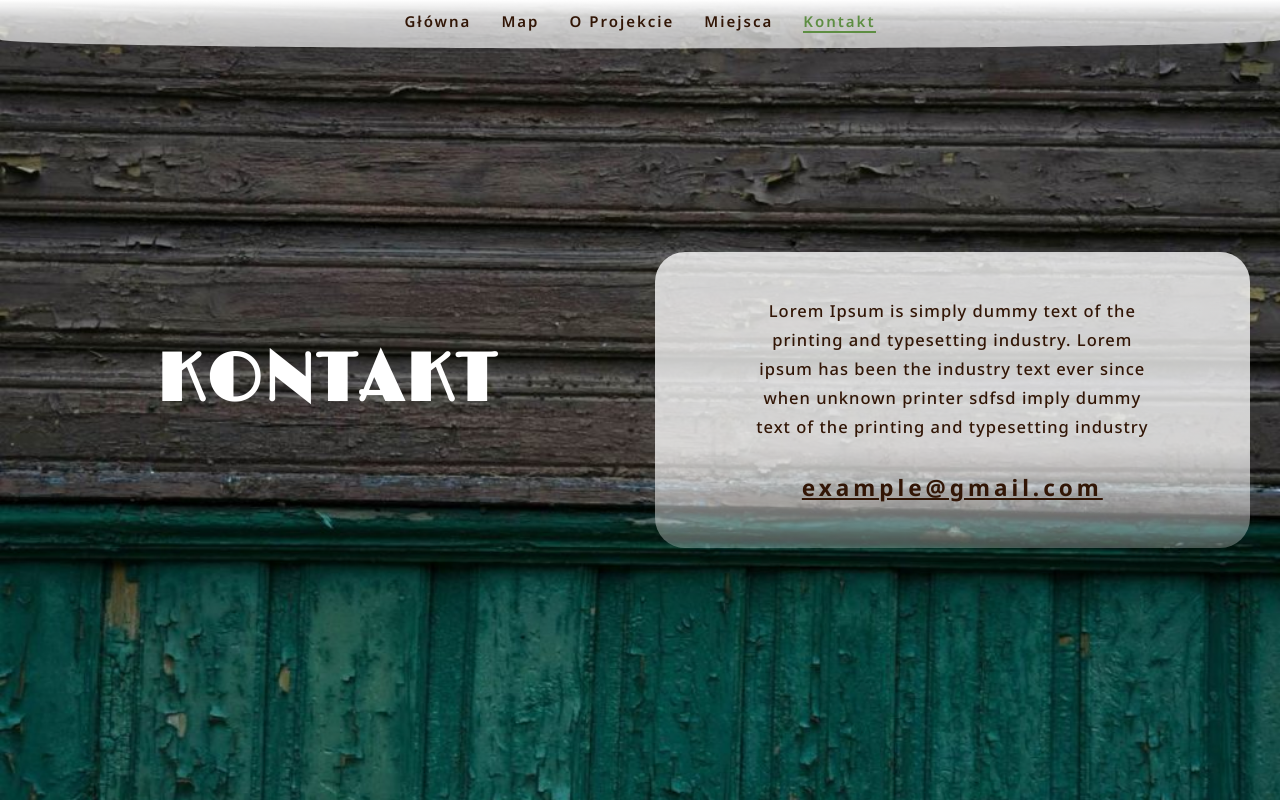
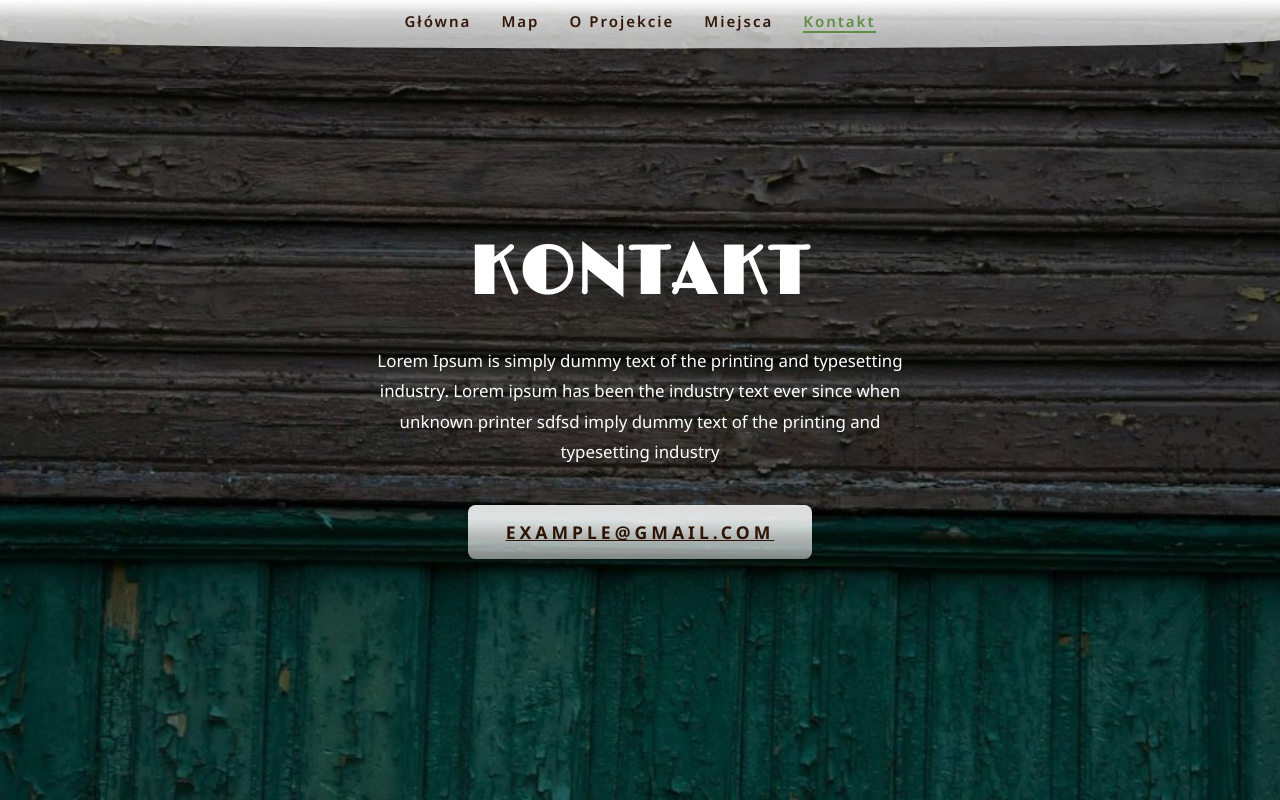
Before and after one commit to MacJ13/linia-otw-maps, a React (Vite) app: page /contact in a window 1280 px wide. Built offline with nearby package versions, Linux system fonts and the light colour scheme.

Commit message:
Update contact page style and view

```diff
--- a/src/pages/contact/Contact.module.scss
+++ b/src/pages/contact/Contact.module.scss
@@ -1,112 +1,69 @@
 @import url("https://fonts.googleapis.com/css2?family=Limelight&display=swap");
 
-.contact {
-  width: 100%;
-  min-height: 100vh;
-  height: 30rem;
-
-  display: flex;
-
+.main {
   background-image: url(/src/assets/images/wall.jpg);
-  //   background-image: linear-gradient(to top left, #71955d, #4e7736);
-  //   background-image: url(/src/assets/images/contact.jpg);
   background-position: left;
-  background-size: cover;
-  position: relative;
-  z-index: 0;
-
-  padding: 0 2rem;
 
   &::after {
-    // background-color: #4e773651;
-    // background-color: rgba(0, 0, 0, 0.5);
-    content: "";
-    height: 100%;
-
-    left: 0;
-    position: absolute;
-    top: 0;
-    width: 100%;
-    z-index: -1;
-  }
-}
-
-.content {
-  position: relative;
-  margin-right: auto;
-  display: flex;
-  justify-content: center;
-  align-items: center;
-  gap: 2rem;
-
-  @media only screen and (max-width: 1000px) {
-    flex-direction: column;
-    padding: 5rem 0;
-    gap: 0rem;
-    margin-left: auto;
+    opacity: 0.275;
   }
 }
 
 .wrapper {
-  width: 50%;
+  position: relative;
+  align-items: center;
+  display: flex;
+
+  justify-content: center;
+  flex-direction: column;
+
+  margin: 0 auto;
+
+  @media only screen and (max-width: 1000px) {
+    padding: 5rem 0;
+  }
+}
+
+.info {
+  max-width: 40rem;
 
   text-align: center;
 
-  color: rgb(50, 22, 6);
   padding: 3rem 1rem;
-  background: linear-gradient(to bottom, #ffffffc6 66%, #ffffff44);
-
   border-radius: 2rem;
 
-  @media only screen and (max-width: 1000px) {
-    max-width: 40rem;
-    width: 100%;
-    margin: 0 auto;
+  width: 100%;
+
+  & > * {
+    &:not(:last-child) {
+      margin-bottom: 2.5rem;
+    }
   }
 }
 
-.header {
-  width: 50%;
+// .header {
+//   width: 50%;
 
-  @media only screen and (max-width: 1000px) {
-    width: 100%;
-  }
-}
+//   @media only screen and (max-width: 1000px) {
+//     width: 100%;
+//   }
+// }
 
-.h1 {
-  font-family: "Limelight", sans-serif;
-  letter-spacing: 2px;
-  line-height: 1;
-  font-size: 4.5rem;
-  text-align: center;
+// .p {
+//   font-size: 1.1rem;
+//   font-weight: 500;
+//   letter-spacing: 1px;
+//   line-height: 1.7;
+//   line-height: 1.75;
+//   margin-bottom: 2rem;
 
-  text-transform: uppercase;
-  margin-bottom: 2.5rem;
-}
+//   @media only screen and (max-width: 700px) {
+//     padding: 0 3rem;
+//   }
+// }
 
-.p {
-  font-size: 1.1rem;
-  font-weight: 500;
-  letter-spacing: 1px;
-  line-height: 1.7;
-  padding: 0 5.5rem;
-  line-height: 1.75;
-  margin-bottom: 2rem;
-
-  @media only screen and (max-width: 700px) {
-    padding: 0 3rem;
-  }
-}
-
-.img {
-  display: block;
-  height: 100%;
-  width: 100%;
-  object-fit: contain;
-}
-
-.mail {
-  font-size: 1.5rem;
-  letter-spacing: 4px;
+.link {
+  font-size: 1.175rem;
+  font-weight: 600;
   text-decoration: underline;
 }
--- a/src/pages/contact/index.tsx
+++ b/src/pages/contact/index.tsx
@@ -3,20 +3,17 @@ import style from "./Contact.module.scss";
 
 const Contact = () => {
   return (
-    <div className={style.contact}>
-      <div className={style.content}>
-        <div className={style.header}>
-          <h1 className={style.h1}>Kontakt</h1>
-        </div>
-
-        <div className={style.wrapper}>
-          <p className={style.p}>
+    <div className={`main ${style.main}`}>
+      <div className={style.wrapper}>
+        <div className={style.info}>
+          <h1 className="h1">Kontakt</h1>
+          <p className="paragraph">
             Lorem Ipsum is simply dummy text of the printing and typesetting
             industry. Lorem ipsum has been the industry text ever since when
             unknown printer sdfsd imply dummy text of the printing and
             typesetting industry
           </p>
-          <div className={style.mail}>
+          <div className={`link ${style.link}`}>
             <strong>example@gmail.com</strong>
           </div>
         </div>
--- a/src/style/index.scss
+++ b/src/style/index.scss
@@ -76,6 +76,29 @@ ul {
   }
 }
 
+.main {
+  background-size: cover;
+  display: flex;
+  height: 35rem;
+  min-height: 100vh;
+  position: relative;
+  padding: 0 2rem;
+  width: 100%;
+
+  z-index: 0;
+
+  &::after {
+    background-color: rgb(0, 0, 0);
+    content: "";
+    height: 100%;
+    left: 0;
+    position: absolute;
+    top: 0;
+    width: 100%;
+    z-index: -1;
+  }
+}
+
 // button {
 //   border-radius: 8px;
 //   border: 1px solid transparent;
```
